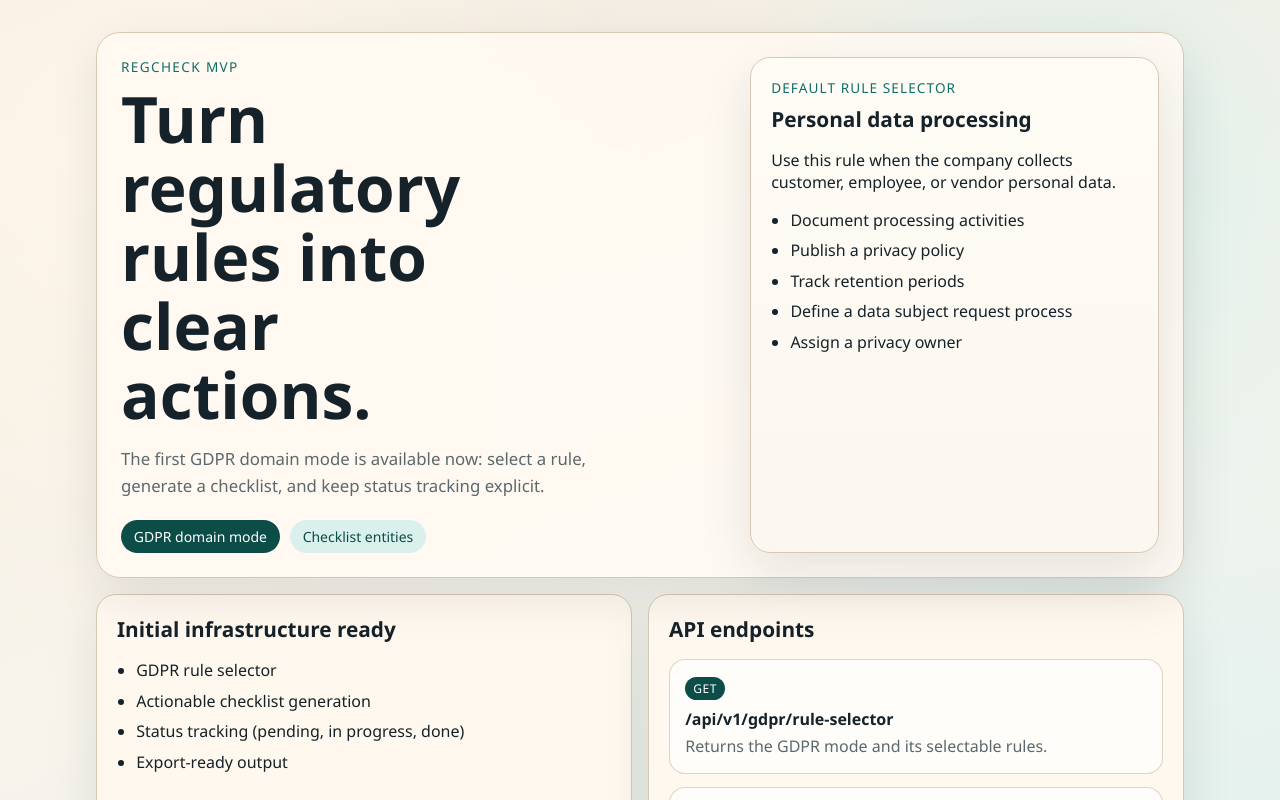
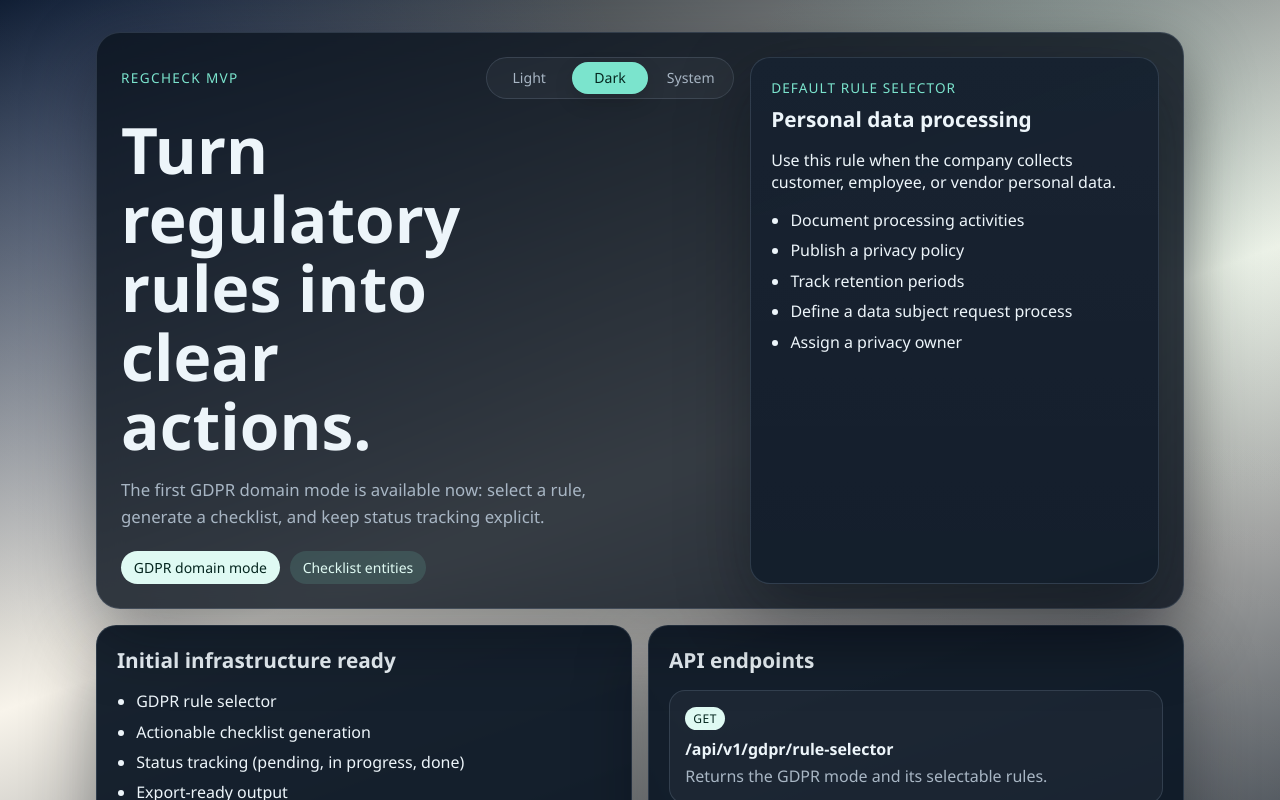
Before and after one commit to danielfdez17/regcheck, a Next.js app in the folder frontend/: page / in a window 1280 px wide. Shown: the top 800 px of the page. Built offline with nearby package versions, Linux system fonts and the light colour scheme.

Commit message:
feat(frontend): Add light/dark/system color schema to the app

```diff
--- a/frontend/app/globals.css
+++ b/frontend/app/globals.css
@@ -1,15 +1,43 @@
 :root {
-  --bg: #f1eadf;
+  --bg: #07111b;
+  --bg-alt: #0d1724;
+  --bg-glow-a: rgba(90, 135, 255, 0.18);
+  --bg-glow-b: rgba(44, 198, 170, 0.12);
+  --panel: rgba(11, 20, 31, 0.82);
+  --panel-strong: rgba(14, 26, 39, 0.96);
+  --panel-soft: rgba(255, 255, 255, 0.04);
+  --text: #edf5fa;
+  --muted: #a8b6c4;
+  --accent: #7be4cd;
+  --accent-soft: rgba(123, 228, 205, 0.14);
+  --accent-strong: #dffaf3;
+  --accent-strong-text: #05261f;
+  --border: rgba(159, 184, 208, 0.18);
+  --shadow: 0 24px 70px rgba(2, 8, 14, 0.42);
+  color-scheme: dark;
+}
+
+html[data-theme="light"] {
+  --bg: #f5efe4;
   --bg-alt: #e5f2ef;
-  --panel: rgba(255, 250, 243, 0.88);
-  --panel-strong: #fff8ef;
-  --text: #152229;
-  --muted: #5b696c;
-  --accent: #116e67;
-  --accent-soft: #d9f0ec;
-  --accent-strong: #0c4d48;
-  --border: #d7c8b4;
+  --bg-glow-a: rgba(255, 227, 182, 0.72);
+  --bg-glow-b: rgba(180, 233, 225, 0.7);
+  --panel: rgba(255, 251, 245, 0.86);
+  --panel-strong: #fff9f2;
+  --panel-soft: rgba(255, 255, 255, 0.68);
+  --text: #13212a;
+  --muted: #5c6970;
+  --accent: #0f726a;
+  --accent-soft: rgba(15, 114, 106, 0.12);
+  --accent-strong: #083f3a;
+  --accent-strong-text: #f7fbfa;
+  --border: #d9cabb;
   --shadow: 0 18px 50px rgba(21, 34, 41, 0.1);
+  color-scheme: light;
+}
+
+html[data-theme="dark"] {
+  color-scheme: dark;
 }
 
 * {
@@ -24,20 +52,23 @@ body {
   background:
     radial-gradient(
       circle at 10% 15%,
-      rgba(255, 247, 234, 0.95) 0%,
+      var(--bg-glow-a) 0%,
       transparent 35%
     ),
     radial-gradient(
       circle at 85% 20%,
-      rgba(217, 240, 236, 0.88) 0%,
+      var(--bg-glow-b) 0%,
       transparent 28%
     ),
     radial-gradient(
       circle at 90% 85%,
-      rgba(229, 242, 239, 0.9) 0%,
+      rgba(255, 255, 255, 0.06) 0%,
       transparent 34%
     ),
     linear-gradient(160deg, var(--bg) 0%, #f8f4eb 48%, var(--bg-alt) 100%);
+  transition:
+    background-color 180ms ease,
+    color 180ms ease;
 }
 
 .page {
@@ -53,6 +84,15 @@ body {
   padding: 1.5rem;
   box-shadow: var(--shadow);
   backdrop-filter: blur(12px);
+}
+
+.hero-top {
+  display: flex;
+  flex-wrap: wrap;
+  justify-content: space-between;
+  align-items: center;
+  gap: 0.75rem;
+  margin-bottom: 1rem;
 }
 
 .eyebrow {
@@ -102,7 +142,7 @@ h2 {
   border-radius: 999px;
   padding: 0.45rem 0.8rem;
   background: var(--accent-strong);
-  color: #fff;
+  color: var(--accent-strong-text);
   font-size: 0.875rem;
 }
 
@@ -123,8 +163,8 @@ h2 {
   background:
     linear-gradient(
       180deg,
-      rgba(255, 251, 245, 0.98),
-      rgba(251, 247, 240, 0.98)
+      rgba(255, 255, 255, 0.04),
+      rgba(255, 255, 255, 0.02)
     ),
     var(--panel-strong);
 }
@@ -165,8 +205,8 @@ h2 {
 .endpoint {
   padding: 0.95rem;
   border-radius: 1rem;
-  background: rgba(255, 255, 255, 0.7);
-  border: 1px solid rgba(215, 200, 180, 0.8);
+  background: var(--panel-soft);
+  border: 1px solid var(--border);
 }
 
 .endpoint-method {
@@ -176,7 +216,7 @@ h2 {
   margin-bottom: 0.5rem;
   border-radius: 999px;
   background: var(--accent-strong);
-  color: #fff;
+  color: var(--accent-strong-text);
   font-size: 0.75rem;
   letter-spacing: 0.05em;
 }
@@ -193,6 +233,66 @@ h2 {
   line-height: 1.5;
 }
 
+.theme-toggle {
+  margin: 0;
+  padding: 0.25rem;
+  display: inline-grid;
+  grid-template-columns: repeat(3, minmax(0, 1fr));
+  gap: 0.25rem;
+  border-radius: 999px;
+  background: var(--panel-soft);
+  border: 1px solid var(--border);
+}
+
+.theme-toggle legend {
+  padding: 0;
+}
+
+.sr-only {
+  position: absolute;
+  width: 1px;
+  height: 1px;
+  padding: 0;
+  margin: -1px;
+  overflow: hidden;
+  clip: rect(0, 0, 0, 0);
+  white-space: nowrap;
+  border: 0;
+}
+
+.theme-toggle-option {
+  appearance: none;
+  border: 0;
+  border-radius: 999px;
+  padding: 0.55rem 0.8rem;
+  min-width: 4.8rem;
+  background: transparent;
+  color: var(--muted);
+  font: inherit;
+  font-size: 0.88rem;
+  line-height: 1;
+  cursor: pointer;
+  transition:
+    background-color 160ms ease,
+    color 160ms ease,
+    transform 160ms ease;
+}
+
+.theme-toggle-option:hover {
+  transform: translateY(-1px);
+}
+
+.theme-toggle-option[data-active="true"] {
+  background: var(--accent);
+  color: var(--accent-strong-text);
+  box-shadow: 0 8px 20px rgba(0, 0, 0, 0.14);
+}
+
+.theme-toggle-option:focus-visible {
+  outline: 2px solid var(--accent);
+  outline-offset: 2px;
+}
+
 @media (max-width: 640px) {
   .page {
     padding: 1rem 0.75rem 2rem;
@@ -207,4 +307,12 @@ h2 {
   .grid {
     grid-template-columns: 1fr;
   }
+
+  .theme-toggle {
+    width: 100%;
+  }
+
+  .theme-toggle-option {
+    min-width: 0;
+  }
 }
--- a/frontend/app/layout.tsx
+++ b/frontend/app/layout.tsx
@@ -1,5 +1,7 @@
 import type { Metadata } from "next";
 import type { ReactNode } from "react";
+import Script from "next/script";
+import { ThemeProvider } from "./theme-provider";
 import "./globals.css";
 
 export const metadata: Metadata = {
@@ -13,8 +15,28 @@ type RootLayoutProps = {
 
 export default function RootLayout({ children }: Readonly<RootLayoutProps>) {
   return (
-    <html lang="en">
-      <body>{children}</body>
+    <html lang="en" suppressHydrationWarning>
+      <head>
+        <Script id="theme-init" strategy="beforeInteractive">
+          {`(() => {
+  const storageKey = "regcheck-theme";
+  const root = document.documentElement;
+  const savedTheme = window.localStorage.getItem(storageKey);
+  const theme = savedTheme === "light" || savedTheme === "dark" || savedTheme === "system"
+    ? savedTheme
+    : "dark";
+  const systemTheme = window.matchMedia("(prefers-color-scheme: dark)").matches ? "dark" : "light";
+  const resolvedTheme = theme === "system" ? systemTheme : theme;
+
+  root.dataset.theme = resolvedTheme;
+  root.dataset.themeMode = theme;
+  root.style.colorScheme = resolvedTheme;
+})();`}
+        </Script>
+      </head>
+      <body>
+        <ThemeProvider>{children}</ThemeProvider>
+      </body>
     </html>
   );
 }
--- a/frontend/app/page.tsx
+++ b/frontend/app/page.tsx
@@ -1,3 +1,5 @@
+import ThemeToggle from "./theme-toggle";
+
 const FEATURES = [
   "GDPR rule selector",
   "Actionable checklist generation",
@@ -31,7 +33,10 @@ export default function HomePage() {
     <main className="page">
       <section className="hero hero-grid">
         <div>
-          <p className="eyebrow">RegCheck MVP</p>
+          <div className="hero-top">
+            <p className="eyebrow">RegCheck MVP</p>
+            <ThemeToggle />
+          </div>
           <h1>Turn regulatory rules into clear actions.</h1>
           <p className="lead">
             The first GDPR domain mode is available now: select a rule, generate
--- /dev/null
+++ b/frontend/app/theme-provider.tsx
@@ -0,0 +1,100 @@
+"use client";
+
+import {
+  createContext,
+  useContext,
+  useEffect,
+  useMemo,
+  useState,
+  type ReactNode,
+} from "react";
+
+export type ThemeMode = "light" | "dark" | "system";
+export type ResolvedTheme = "light" | "dark";
+
+type ThemeContextValue = {
+  themeMode: ThemeMode;
+  resolvedTheme: ResolvedTheme;
+  setThemeMode: (themeMode: ThemeMode) => void;
+};
+
+const STORAGE_KEY = "regcheck-theme";
+
+const ThemeContext = createContext<ThemeContextValue | null>(null);
+
+function isThemeMode(value: string | null): value is ThemeMode {
+  return value === "light" || value === "dark" || value === "system";
+}
+
+function getSystemTheme(): ResolvedTheme {
+  if (globalThis.window === undefined) {
+    return "dark";
+  }
+
+  return globalThis.window.matchMedia("(prefers-color-scheme: dark)").matches
+    ? "dark"
+    : "light";
+}
+
+export function ThemeProvider({ children }: Readonly<{ children: ReactNode }>) {
+  const [themeMode, setThemeMode] = useState<ThemeMode>("dark");
+  const [systemTheme, setSystemTheme] = useState<ResolvedTheme>("dark");
+
+  useEffect(() => {
+    const browserWindow = globalThis.window;
+    const storedTheme = browserWindow.localStorage.getItem(STORAGE_KEY);
+    const nextThemeMode = isThemeMode(storedTheme) ? storedTheme : "dark";
+
+    setThemeMode(nextThemeMode);
+    setSystemTheme(getSystemTheme());
+  }, []);
+
+  useEffect(() => {
+    if (themeMode !== "system") {
+      return;
+    }
+
+    const browserWindow = globalThis.window;
+    const mediaQuery = browserWindow.matchMedia("(prefers-color-scheme: dark)");
+    const updateSystemTheme = () => {
+      setSystemTheme(mediaQuery.matches ? "dark" : "light");
+    };
+
+    updateSystemTheme();
+    mediaQuery.addEventListener("change", updateSystemTheme);
+
+    return () => mediaQuery.removeEventListener("change", updateSystemTheme);
+  }, [themeMode]);
+
+  useEffect(() => {
+    const resolvedTheme = themeMode === "system" ? systemTheme : themeMode;
+    const root = document.documentElement;
+    const browserWindow = globalThis.window;
+
+    root.dataset.theme = resolvedTheme;
+    root.dataset.themeMode = themeMode;
+    root.style.colorScheme = resolvedTheme;
+    browserWindow.localStorage.setItem(STORAGE_KEY, themeMode);
+  }, [systemTheme, themeMode]);
+
+  const value = useMemo<ThemeContextValue>(
+    () => ({
+      themeMode,
+      resolvedTheme: themeMode === "system" ? systemTheme : themeMode,
+      setThemeMode,
+    }),
+    [systemTheme, themeMode],
+  );
+
+  return <ThemeContext.Provider value={value}>{children}</ThemeContext.Provider>;
+}
+
+export function useTheme() {
+  const context = useContext(ThemeContext);
+
+  if (context === null) {
+    throw new Error("useTheme must be used within a ThemeProvider");
+  }
+
+  return context;
+}
--- /dev/null
+++ b/frontend/app/theme-toggle.tsx
@@ -0,0 +1,32 @@
+"use client";
+
+import type { ThemeMode } from "./theme-provider";
+import { useTheme } from "./theme-provider";
+
+const THEME_OPTIONS: Array<{ label: string; value: ThemeMode }> = [
+  { label: "Light", value: "light" },
+  { label: "Dark", value: "dark" },
+  { label: "System", value: "system" },
+];
+
+export default function ThemeToggle() {
+  const { themeMode, setThemeMode } = useTheme();
+
+  return (
+    <fieldset className="theme-toggle">
+      <legend className="sr-only">Theme mode</legend>
+      {THEME_OPTIONS.map((option) => (
+        <button
+          key={option.value}
+          type="button"
+          className="theme-toggle-option"
+          data-active={themeMode === option.value}
+          aria-pressed={themeMode === option.value}
+          onClick={() => setThemeMode(option.value)}
+        >
+          {option.label}
+        </button>
+      ))}
+    </fieldset>
+  );
+}
```
Also changed, not shown: 1 other file (tests, documents, lock files or other folders).
